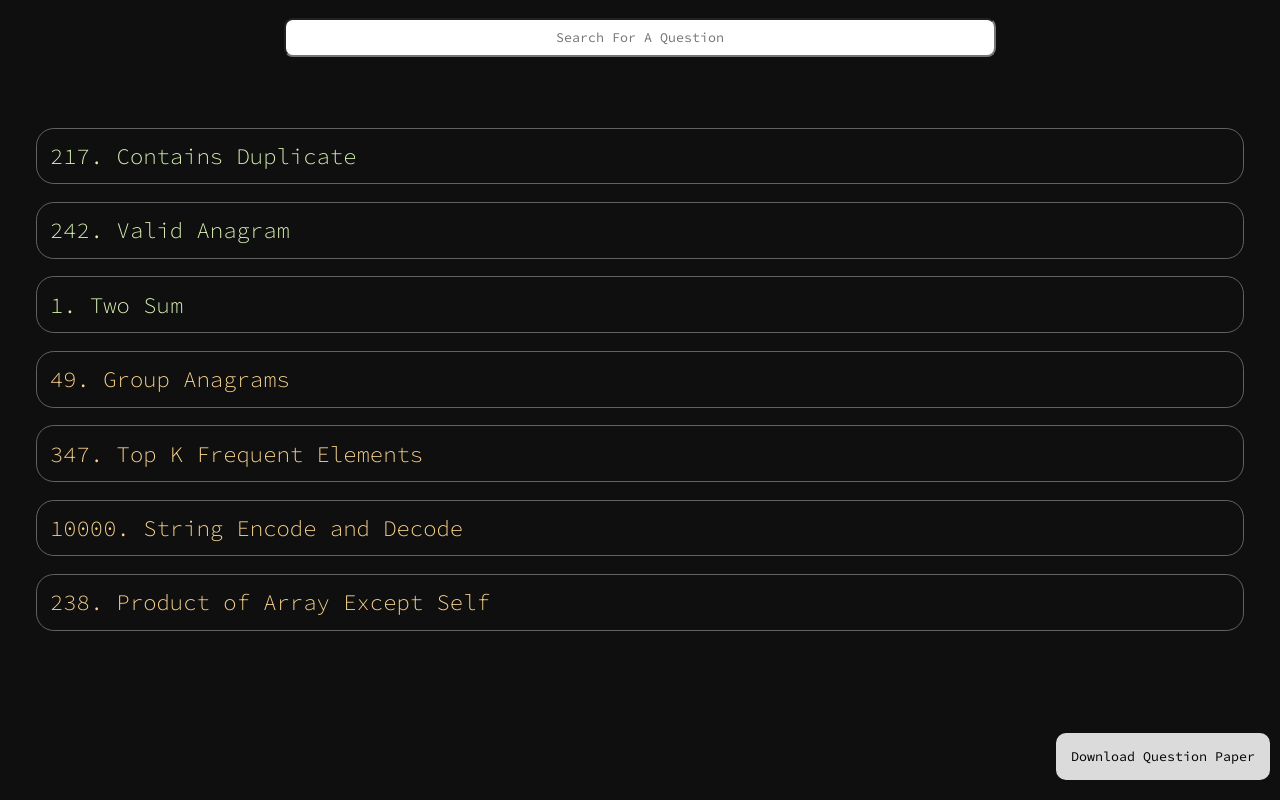
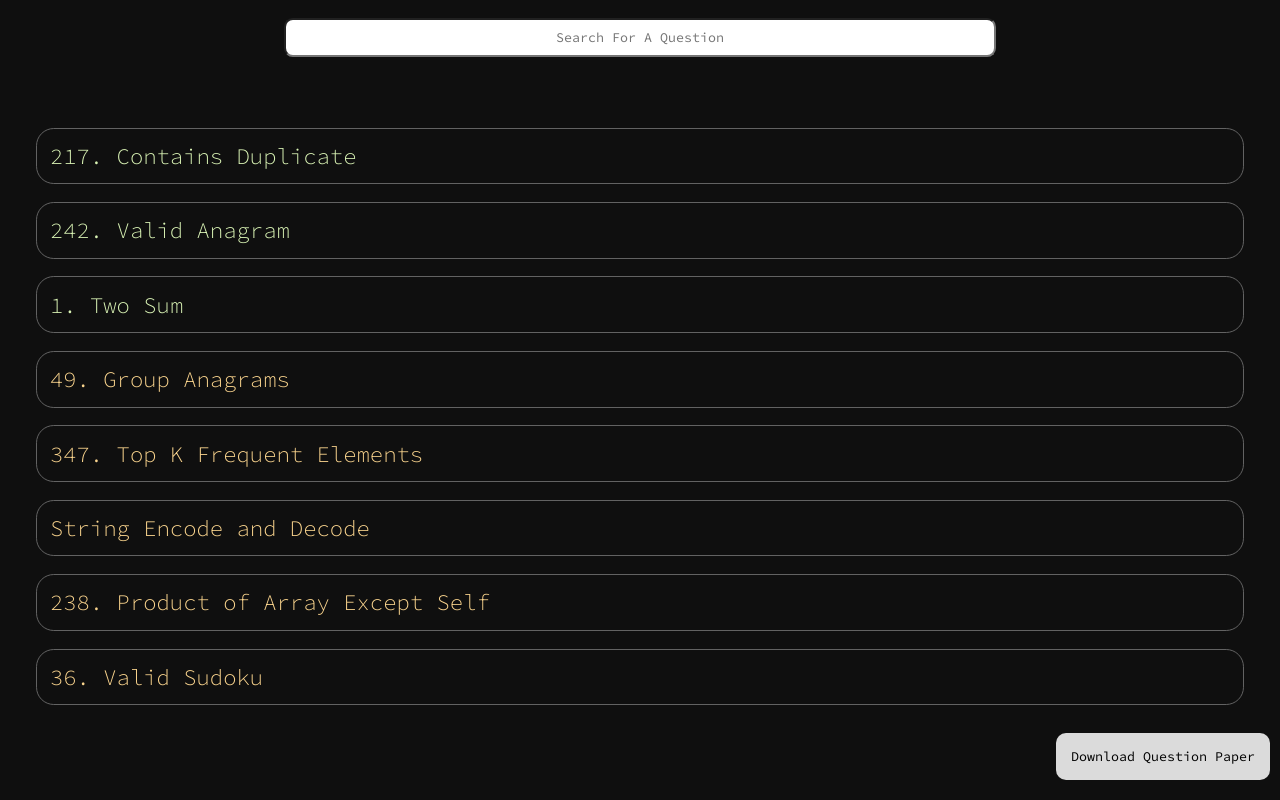
Before and after one commit to Mohammed-Masood-SE/HeatCode, a React app: page / in a window 1280 px wide. Built offline with nearby package versions, Linux system fonts and the light colour scheme.

Commit message:
Fixed Styles + Added 1 New Question

```diff
--- a/src/Data/questions.js
+++ b/src/Data/questions.js
@@ -1,4 +1,4 @@
-let invalidQnCounter = 10000 // inclusive
+//let invalidQnCounter = 10000 // inclusive
 
 let questions = [
     {
@@ -167,6 +167,38 @@ let questions = [
         return output`,
         tip:"Compute prefix , Compute postfix Done."
     },
+    {
+        leetNumber:36,
+        leetLink:"https://leetcode.com/problems/valid-sudoku/description/",
+        difficulty:"Medium",
+        questionName:"Valid Sudoku",
+        question:`Determine if a 9 x 9 Sudoku board is valid. Only the filled cells need to be validated according to the following rules:
+        1.Each row must contain the digits 1-9 without repetition.
+        2.Each column must contain the digits 1-9 without repetition.
+        3.Each of the nine 3 x 3 sub-boxes of the grid must contain the digits 1-9 without repetition.
+        Note:
+        A Sudoku board (partially filled) could be valid but is not necessarily solvable.
+        Only the filled cells need to be validated according to the mentioned rules.`,
+        answer:`def isValidSudoku(board):
+        rows = {i : {} for i in range(9)}
+        cols = {i : {} for i in range(9)}
+        squares = {(i,j): {} for i in range(3) for j in range(3)}
+
+        for r in range(9):
+            for c in range(9):
+                if board[r][c] == ".":
+                    continue
+                if (board[r][c] in rows[r] or
+                    board[r][c] in cols[c] or
+                    board[r][c] in squares[(r//3,c//3)]):
+                    return False
+                rows[r][board[r][c]] = 1
+                cols[c][board[r][c]] = 1
+                squares[(r//3,c//3)][board[r][c]] = 1
+
+        return True`,
+        tip:"i // 3"
+    },
 ]
 
 export default questions
--- a/src/Screens/Details/Details.js
+++ b/src/Screens/Details/Details.js
@@ -1,13 +1,13 @@
 import styles from "./Details.module.css"
-import {useState} from "react"
 import { Prism as SyntaxHighlighter } from 'react-syntax-highlighter';
 import { darcula } from 'react-syntax-highlighter/dist/esm/styles/prism';
+import questions from "../../Data/questions";
 
-function Details({question,setSelectedQuestion}) {
+function Details({question,setSelectedQuestion,setDisplayQuestion}) {
     return (
       <div className={styles.detailsWrapper}>
-        <h1 className={styles.close} onClick={()=>setSelectedQuestion(false)}>X</h1>
-        <a href={question.leetLink} className={question.difficulty === "Easy"?styles.easy:question.difficulty === "Hard"?styles.hard:styles.medium}>{question.leetNumber}. {question.questionName}</a>
+        <h1 className={styles.close} onClick={()=>{setSelectedQuestion(false);setDisplayQuestion(questions)}}>X</h1>
+        <a href={question.leetLink} className={question.difficulty === "Easy"?styles.easy:question.difficulty === "Hard"?styles.hard:styles.medium}>{question.leetNumber >= 10000?"":question.leetNumber + "."} {question.questionName}</a>
         <p>{question.question}</p>
         <div className={styles.codeBlockWrapper}>
             <SyntaxHighlighter language="python" style={darcula}>
--- a/src/Screens/Home/Home.js
+++ b/src/Screens/Home/Home.js
@@ -62,11 +62,11 @@ function Home() {
                 onClick={()=>{
                     setSelectedQuestion(q);
                     }}>
-                    <h3 className={q.difficulty === "Easy"?styles.easy:q.difficulty === "Hard"?styles.hard:styles.medium}>{q.leetNumber}. {q.questionName}</h3>
+                    <h3 className={q.difficulty === "Easy"?styles.easy:q.difficulty === "Hard"?styles.hard:styles.medium}>{q.leetNumber >= 10000?"":q.leetNumber + "."} {q.questionName}</h3>
                 </div>)}
             </div>
         </div>}
-        {selectedQuestion && <Details question={selectedQuestion} setSelectedQuestion={setSelectedQuestion}/>}
+        {selectedQuestion && <Details question={selectedQuestion} setSelectedQuestion={setSelectedQuestion} setDisplayQuestion={setDisplayQuestion}/>}
       </div>
     );
   }
--- a/src/Screens/Home/Home.module.css
+++ b/src/Screens/Home/Home.module.css
@@ -7,7 +7,7 @@
 .questionWrapper{margin-top: 20px;border: 1px solid rgb(98, 98, 98);padding: 15px;border-radius: 20px;cursor: pointer;}
 .questionWrapper h3{font-weight: 300;}
 
-.download{color: rgb(0, 0, 0);outline: none;padding: 15px;position: absolute;bottom: 20px;right: 10px;cursor: pointer;background-color: rgb(219, 219, 219);border: none;border-radius: 10px;}
+.download{color: rgb(0, 0, 0);outline: none;padding: 15px;position: fixed;bottom: 20px;right: 10px;cursor: pointer;background-color: rgb(219, 219, 219);border: none;border-radius: 10px;}
 
 @media (max-width:1440px){
     .searchBarWrapper{padding: 1.389vw;}
```
